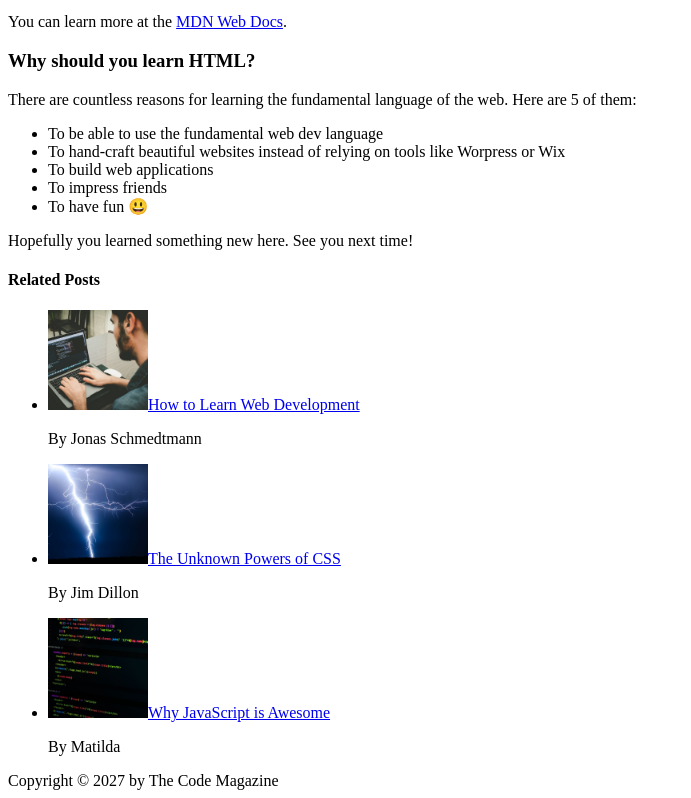
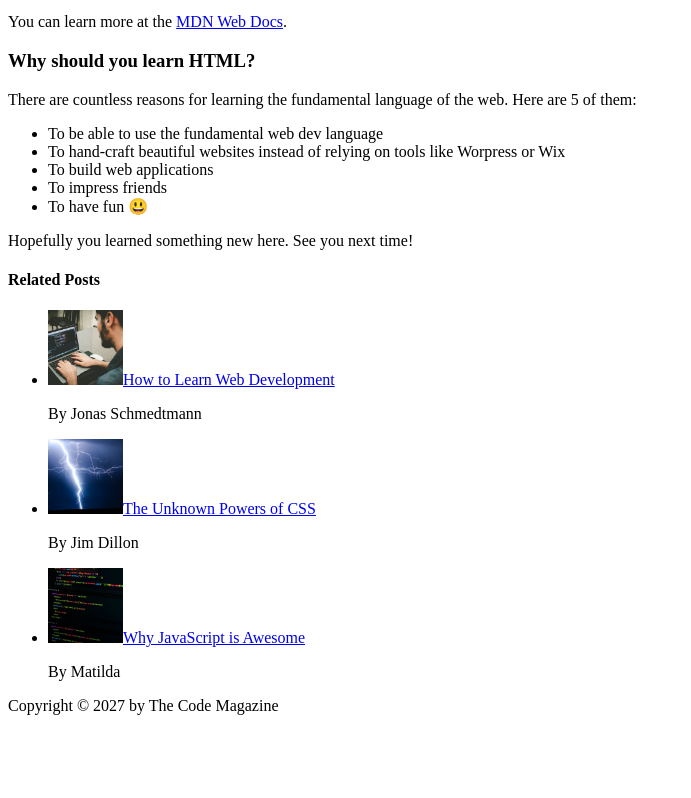
Before and after one commit to ritabradley/code-mag, a plain HTML site: page index.html in a window 1280 px wide. Shown: the part 818-1616 px from the top of the page, without its empty margins (0-691 px from the left). After the commit the page ends 1541 px from the top, so only its background shows below. Drawn offline with Linux system fonts and the light colour scheme.

Commit message:
change height of related posts images
- lower from 100 to 75

```diff
--- a/index.html
+++ b/index.html
@@ -98,15 +98,15 @@
                     <li>
                         <article>
                             <img src="./imgs/related-1.jpg"
-                                alt="A caucasian male with dark colored hair typing on a keyboard" width="100"
-                                height="100"><a href="#">How to
+                                alt="A caucasian male with dark colored hair typing on a keyboard" width="75"
+                                height="75"><a href="#">How to
                                 Learn Web Development</a>
                             <p>By Jonas Schmedtmann</p>
                         </article>
                     </li>
                     <li>
                         <article>
-                            <img src="./imgs/related-2.jpg" alt="A bolt of lightning" width="100" height="100"><a
+                            <img src="./imgs/related-2.jpg" alt="A bolt of lightning" width="75" height="75"><a
                                 href="#">The Unknown Powers of
                                 CSS</a>
                             <p>By Jim Dillon</p>
@@ -114,8 +114,8 @@
                     </li>
                     <li>
                         <article>
-                            <img src="./imgs/related-3.jpg" alt="Some JavaScript code on a computer screen" width="100"
-                                height="100"><a href="#">Why JavaScript is Awesome</a>
+                            <img src="./imgs/related-3.jpg" alt="Some JavaScript code on a computer screen" width="75"
+                                height="75"><a href="#">Why JavaScript is Awesome</a>
                             <p>By Matilda</p>
                         </article>
                     </li>
```
